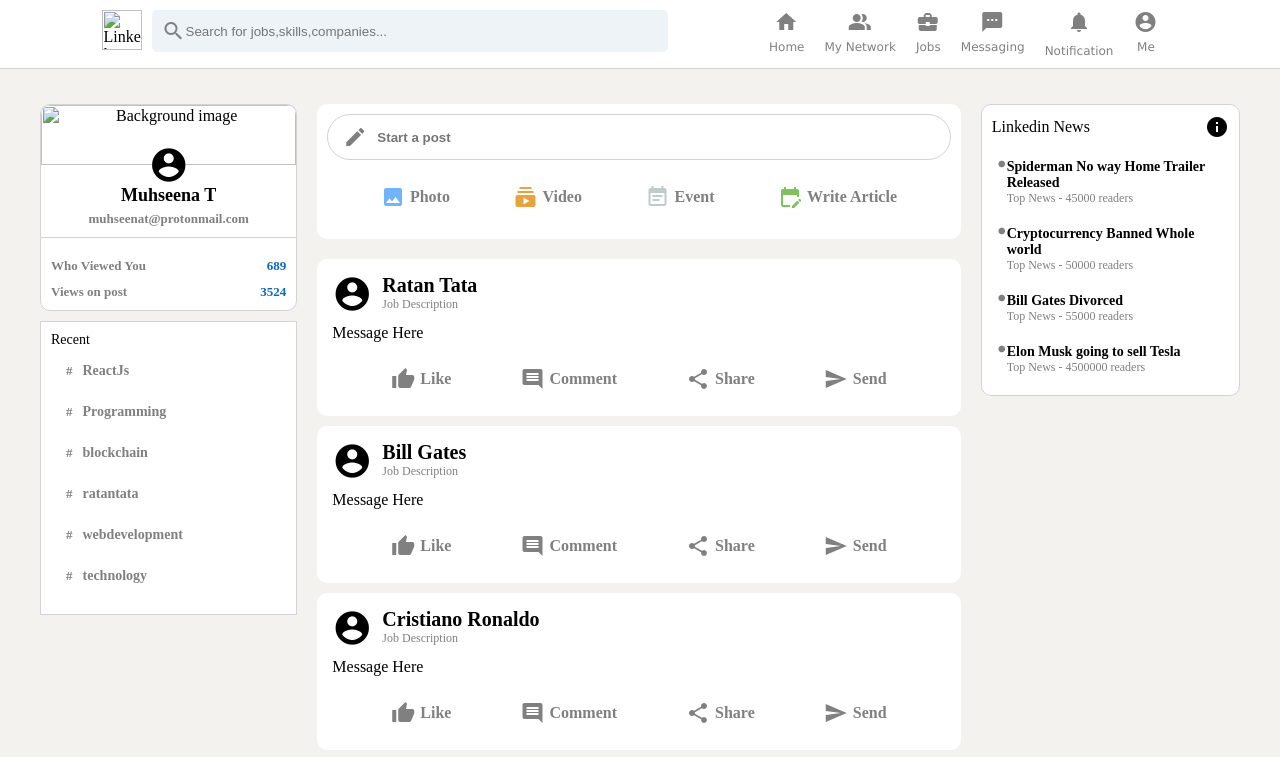
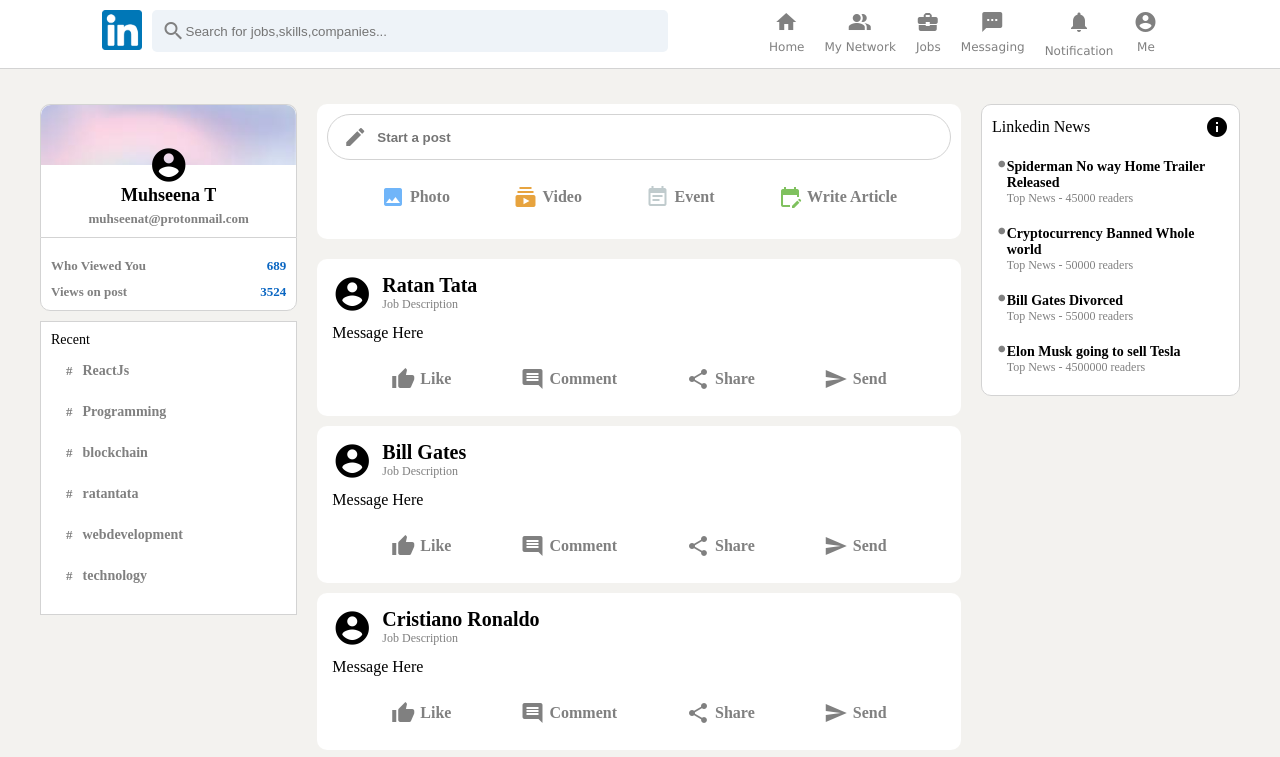
Before and after one commit to muhseenat/Linkedin-Clone, a plain HTML site: page index.html in a window 1280 px wide. Shown: the top 757 px of the page. Drawn offline with Linux system fonts and the light colour scheme; the site is published under a folder, as on GitHub Pages, so addresses that start at the root find nothing.

Commit message:
image path updated

```diff
--- a/index.html
+++ b/index.html
@@ -14,7 +14,7 @@
  <!-- Header Section Starts -->
    <div class="header">
      <div class="header_left">
-       <img src="/images/Linkedin logo.png" alt="Linkedin logo">
+       <img src="./images/Linkedin logo.png" alt="Linkedin logo">
       <div class="header_search">
         <i class="material-icons">search</i>
         <input type="text" placeholder="Search for jobs,skills,companies..."/>
@@ -57,7 +57,7 @@
   <!-- Sidebar Starts -->
   <div class="sidebar">
     <div class="sidebar_top">
-    <img src="/images/Gradient.jfif" alt="Background image">
+    <img src="./images/Gradient.jfif" alt="Background image">
     <i class="material-icons sidebar_topAvatar">account_circle</i>
     <h2>Muhseena T</h2>
     <h4>muhseenat@protonmail.com</h4>
```
